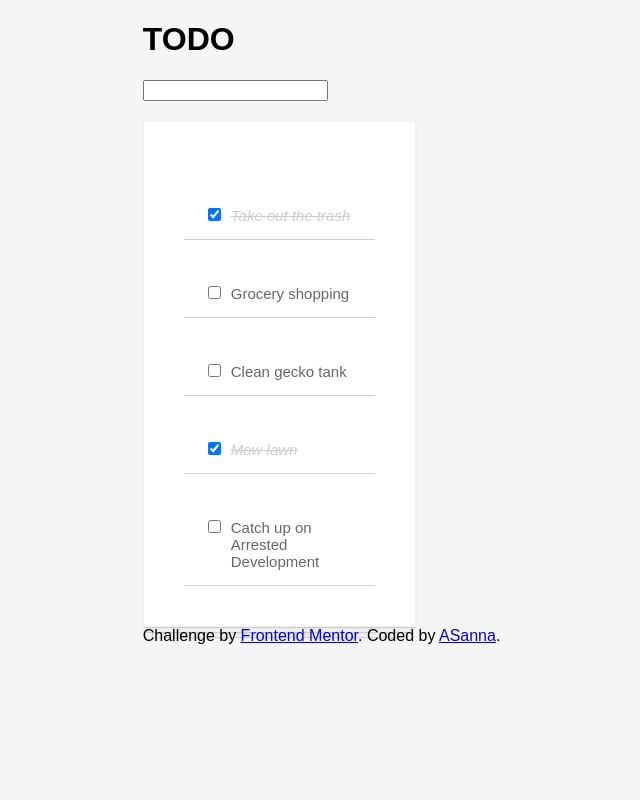
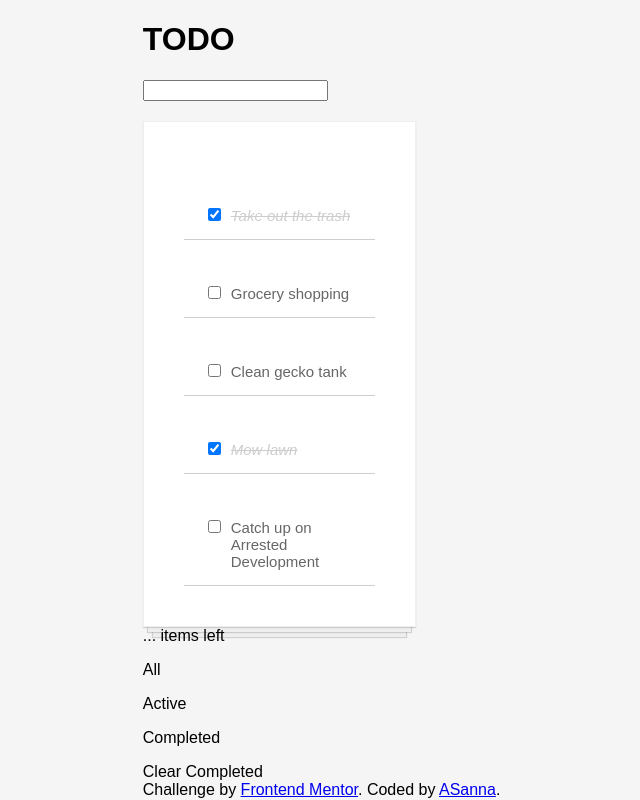
Before and after one commit to asannadock/To-Do-App, a React (Create React App) app: page / in a window 1280 px wide. Shown: the whole page, without its empty margins (306-946 px from the left). Built offline with nearby package versions, Linux system fonts and the light colour scheme.

Commit message:
Added actions section and made some structural changes

```diff
--- a/src/App.js
+++ b/src/App.js
@@ -2,47 +2,20 @@ import React from 'react'
 import Header from './components/Header'
 import Footer from './components/Footer'
 import TodoForm from './components/TodoForm'
-import TodoItem from './components/TodoItem'
-import todosData from './todosList'
+import TodoList from './components/TodoList'
+import TodoActions from './components/TodoActions'
 import './App.css'
 
-class App extends React.Component {
-    constructor() {
-        super()
-        this.state = {
-            todos: todosData
-        }
-        this.handleChange = this.handleChange.bind(this)
-    }
-
-    handleChange(id) {
-        this.setState(prevState => {
-            const updatedTodos = prevState.todos.map( todo => {
-                if (todo.id === id) {
-                    todo.completed = !todo.completed
-                }
-                return todo
-            })
-            return {
-                todos: updatedTodos
-            }
-        })
-    }
-
-    render() {
-        const todoElements = this.state.todos.map ( todoItem => <TodoItem key={todoItem.id} id={todoItem.id} text={todoItem.text} completed={todoItem.completed} handleChange={this.handleChange} /> )
-
+function App() {
     return (
         <div className="App">
             <Header />
             <TodoForm />
-                <div className="todo-list">
-                    {todoElements}
-                </div>
+            <TodoList />
+            <TodoActions />
             <Footer />
         </div>
     )
 }
-}
 
 export default App
--- /dev/null
+++ b/src/components/TodoActions.js
@@ -0,0 +1,17 @@
+import React from 'react'
+
+function TodoActions() {
+    return (
+        <div className="todo-actions">
+            <div className="count">... items left</div>
+            <div className="filter">
+                <p className="all">All</p>
+                <p className="active">Active</p>
+                <p className="completed">Completed</p>
+            </div>
+            <div className="clear-completed">Clear Completed</div>
+        </div>
+    )
+}
+
+export default TodoActions
--- a/src/components/TodoForm.js
+++ b/src/components/TodoForm.js
@@ -2,7 +2,7 @@ import React from 'react'
 
 function TodoForm() {
     return (
-        <form>
+        <form className="todo-form">
             <input type="text" />
         </form>
     )
--- a/src/components/TodoList.js
+++ b/src/components/TodoList.js
@@ -1,11 +1,39 @@
 import React from 'react'
+import TodoItem from '../components/TodoItem'
+import todosData from '../todosList'
 
-function TodoList() {
-    return (
-        <div className="todo-list">
+class TodoList extends React.Component {
+    constructor() {
+        super()
+        this.state = {
+            todos: todosData
+        }
+        this.handleChange = this.handleChange.bind(this)
+    }
 
-        </div>
-    )
+    handleChange(id) {
+        this.setState(prevState => {
+            const updatedTodos = prevState.todos.map( todo => {
+                if (todo.id === id) {
+                    todo.completed = !todo.completed
+                }
+                return todo
+            })
+            return {
+                todos: updatedTodos
+            }
+        })
+    }
+
+    render() {
+        const todoElements = this.state.todos.map ( todoItem => <TodoItem key={todoItem.id} id={todoItem.id} text={todoItem.text} completed={todoItem.completed} handleChange={this.handleChange} /> )
+
+        return (
+            <div className="todo-list">
+                {todoElements}
+            </div>
+        )
+    }
 }
 
 export default TodoList
```
Also changed, not shown: 1 other file (tests, documents, lock files or other folders). Lines whose indentation alone changed are shown as unchanged.
